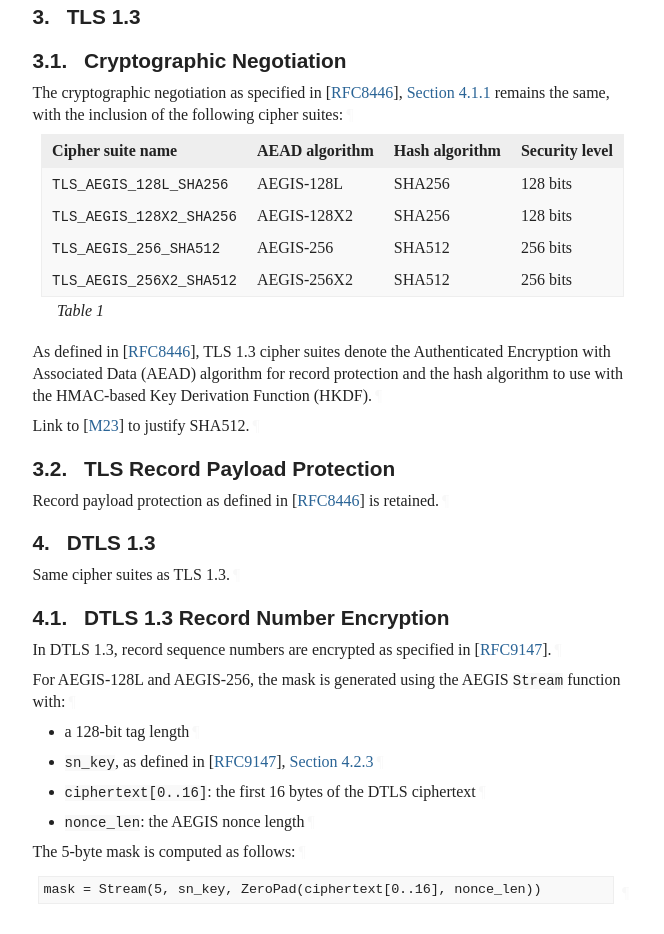
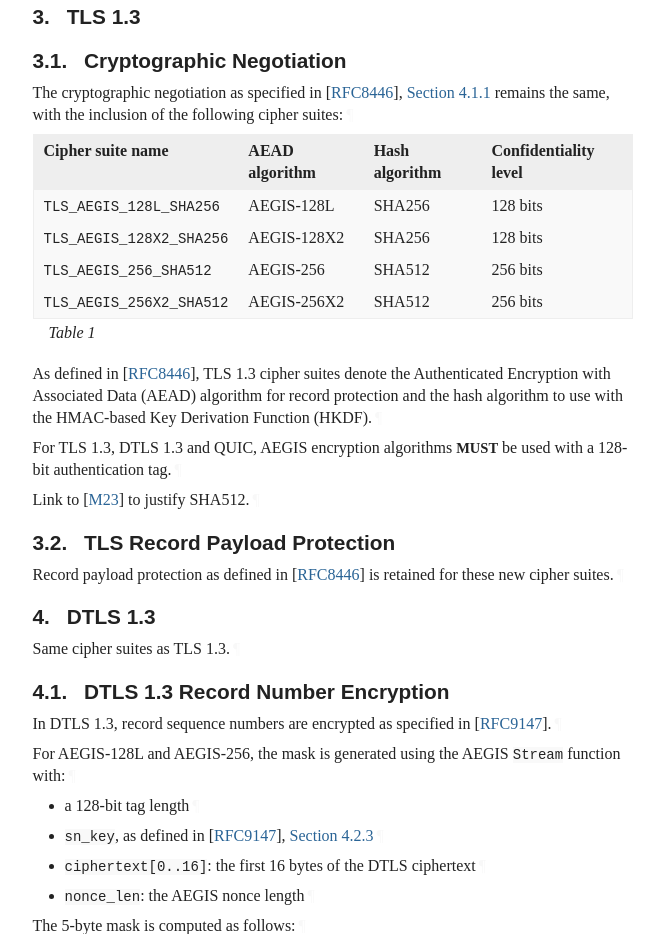
Before and after one commit to jedisct1/draft-denis-tls-aegis, a plain HTML site: page draft-denis-tls-aegis.html in a window 1280 px wide. Shown: the part 1156-2090 px from the top of the page, without its empty margins (92-756 px from the left). Drawn offline with Linux system fonts and the light colour scheme; a web font is replaced by a local one.

Commit message:
Script updating gh-pages from 03d1662. [ci skip]

```diff
--- a/draft-denis-tls-aegis.html
+++ b/draft-denis-tls-aegis.html
@@ -1240,7 +1240,7 @@ appear in all capitals, as shown here.<a href="#section-2-1" class="pilcrow">¶<
               <th class="text-left" rowspan="1" colspan="1">Cipher suite name</th>
               <th class="text-left" rowspan="1" colspan="1">AEAD algorithm</th>
               <th class="text-left" rowspan="1" colspan="1">Hash algorithm</th>
-              <th class="text-left" rowspan="1" colspan="1">Security level</th>
+              <th class="text-left" rowspan="1" colspan="1">Confidentiality level</th>
             </tr>
           </thead>
           <tbody>
@@ -1279,7 +1279,8 @@ appear in all capitals, as shown here.<a href="#section-2-1" class="pilcrow">¶<
           </tbody>
         </table>
 <p id="section-3.1-3">As defined in <span>[<a href="#RFC8446" class="cite xref">RFC8446</a>]</span>, TLS 1.3 cipher suites denote the Authenticated Encryption with Associated Data (AEAD) algorithm for record protection and the hash algorithm to use with the HMAC-based Key Derivation Function (HKDF).<a href="#section-3.1-3" class="pilcrow">¶</a></p>
-<p id="section-3.1-4">Link to <span>[<a href="#M23" class="cite xref">M23</a>]</span> to justify SHA512.<a href="#section-3.1-4" class="pilcrow">¶</a></p>
+<p id="section-3.1-4">For TLS 1.3, DTLS 1.3 and QUIC, AEGIS encryption algorithms <span class="bcp14">MUST</span> be used with a 128-bit authentication tag.<a href="#section-3.1-4" class="pilcrow">¶</a></p>
+<p id="section-3.1-5">Link to <span>[<a href="#M23" class="cite xref">M23</a>]</span> to justify SHA512.<a href="#section-3.1-5" class="pilcrow">¶</a></p>
 </section>
 </div>
 <div id="tls-record-payload-protection">
@@ -1287,7 +1288,7 @@ appear in all capitals, as shown here.<a href="#section-2-1" class="pilcrow">¶<
         <h3 id="name-tls-record-payload-protecti">
 <a href="#section-3.2" class="section-number selfRef">3.2. </a><a href="#name-tls-record-payload-protecti" class="section-name selfRef">TLS Record Payload Protection</a>
         </h3>
-<p id="section-3.2-1">Record payload protection as defined in <span>[<a href="#RFC8446" class="cite xref">RFC8446</a>]</span> is retained.<a href="#section-3.2-1" class="pilcrow">¶</a></p>
+<p id="section-3.2-1">Record payload protection as defined in <span>[<a href="#RFC8446" class="cite xref">RFC8446</a>]</span> is retained for these new cipher suites.<a href="#section-3.2-1" class="pilcrow">¶</a></p>
 </section>
 </div>
 </section>
```
Also changed, not shown: draft-denis-tls-aegis.txt.
